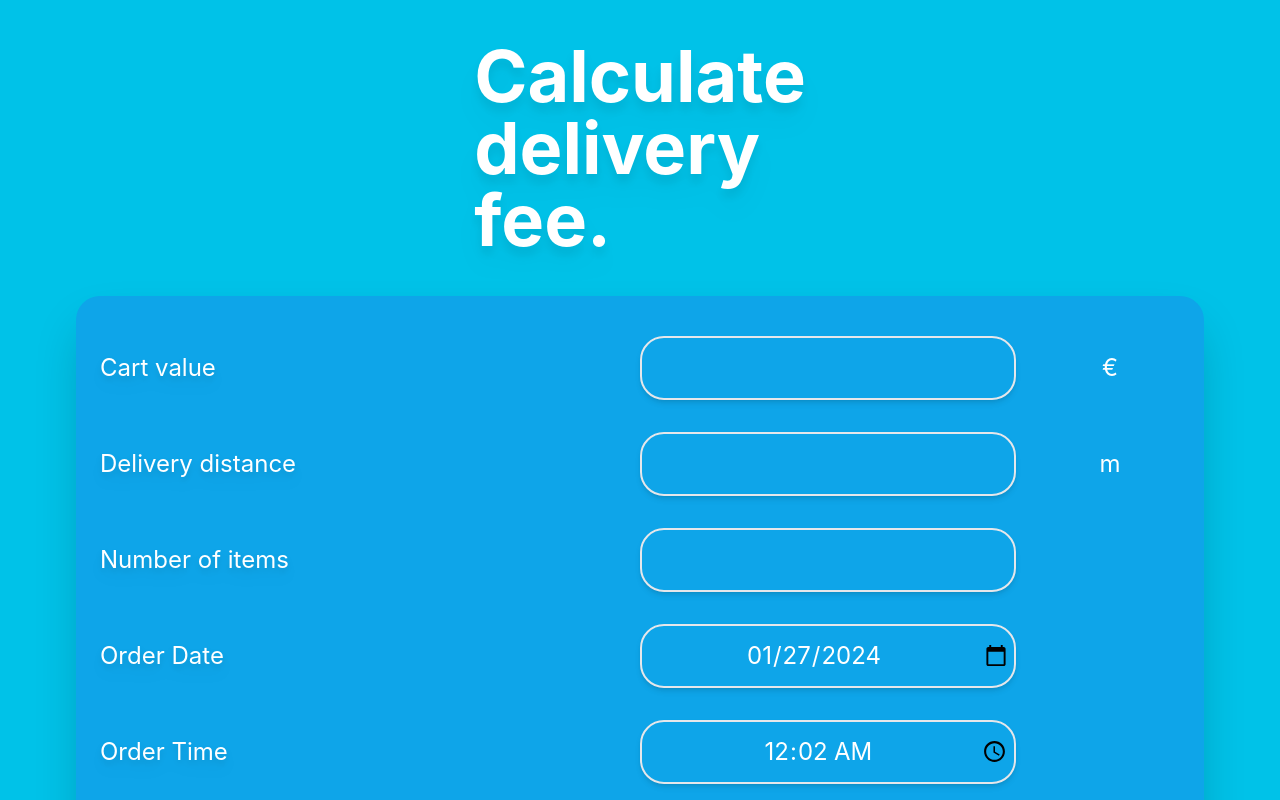
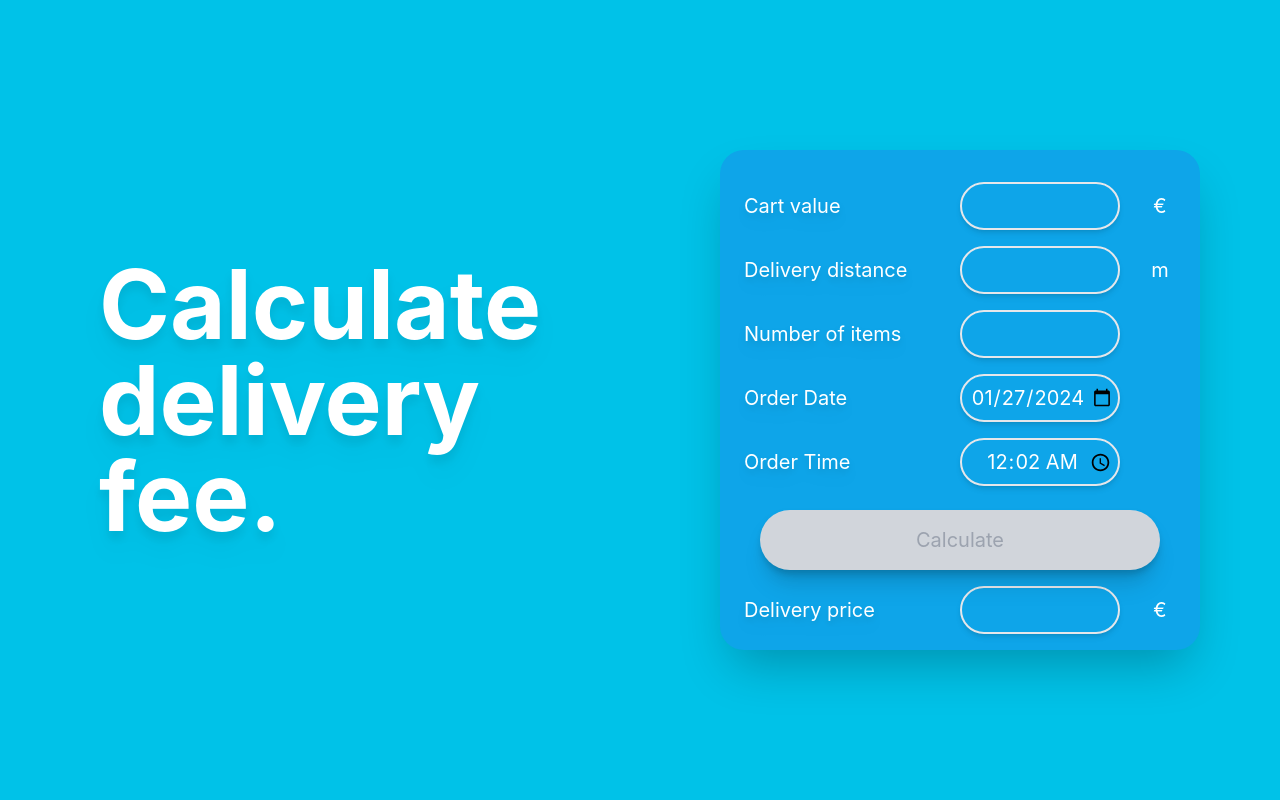
Before and after one commit to patrickkorhonen/Delivery-fee-calculator, a React (Create React App) app in the folder wolt-frontend/: page / in a window 1280 px wide. Shown: the top 800 px of the page. Built offline with nearby package versions, Linux system fonts and the light colour scheme.

Commit message:
modified responsivity

```diff
--- a/wolt-frontend/src/App.tsx
+++ b/wolt-frontend/src/App.tsx
@@ -3,13 +3,13 @@ import Calculator from "./components/calculator";
 
 function App() {
   return (
-    <div className="bg-[#00c2e8] min-h-screen grid 2xl:grid-cols-2">
-      <div className="flex flex-col sm:my-10 drop-shadow-xl mx-auto justify-center text-white text-4xl md:text-7xl 2xl:text-9xl font-inter font-bold">
+    <div className="bg-[#00c2e8] min-h-screen grid xl:grid-cols-2">
+      <div className="flex flex-col sm:my-10 drop-shadow-xl mx-auto justify-center text-white text-4xl md:text-7xl xl:text-8xl 2xl:text-9xl font-inter font-bold">
         <p>Calculate</p>
         <p>delivery</p>
         <p>fee.</p>
       </div>
-      <div className="flex justify-center h-max sm:h-auto mx-2 2xl:mx-28 items-center">
+      <div className="flex justify-center h-max sm:h-auto mx-2 xl:mx-20 2xl:mx-28 items-center">
         <Calculator />
       </div>
     </div>
--- a/wolt-frontend/src/components/calculator.tsx
+++ b/wolt-frontend/src/components/calculator.tsx
@@ -66,22 +66,23 @@ const Calculator = () => {
   }
 
   return (
-    <div className="sm:text-2xl text-sm font-inter shadow-2xl text-white rounded-3xl bg-sky-500">
-      <div className="grid grid-cols-6  items-center sm:h-24 h-16 mt-6">
+    <div className="sm:text-xl 2xl:text-2xl text-sm font-inter shadow-2xl text-white rounded-3xl mb-8 xl:mb-0 bg-sky-500">
+      <div className="grid grid-cols-6  items-center 2xl:h-24 h-16 mt-6">
             <label htmlFor="cartValue" className="ml-6 col-span-3 drop-shadow-lg">
               Cart value
             </label>
             <input
               type="number"
+              step="0.01"
               data-test-id="cartValue"
               id="cartValue"
               min="0"
               onChange={event => setCartValue(Number(event.target.value))}
-              className="sm:h-16 h-12 border-2 col-span-2 rounded-3xl shadow-md text-center bg-sky-500 hover:bg-sky-400 invalid:border-red-700 invalid:text-red-700"
+              className="2xl:h-16 h-12 border-2 col-span-2 rounded-3xl shadow-md text-center bg-sky-500 hover:bg-sky-400 invalid:border-red-700 invalid:text-red-700"
             />
             <p className="text-center">€</p>
       </div>
-      <div className="grid grid-cols-6 items-center sm:h-24 h-16">
+      <div className="grid grid-cols-6 items-center 2xl:h-24 h-16">
             <label htmlFor="deliveryDistance" className="ml-6 col-span-3 drop-shadow-lg ">
               Delivery distance
             </label>
@@ -90,11 +91,11 @@ const Calculator = () => {
               id="deliveryDistance"
               min="0"
               onChange={event => setDeliveryDistance(Number(event.target.value))}
-              className="sm:h-16 h-12 border-2 col-span-2 rounded-3xl shadow-md text-center bg-sky-500 hover:bg-sky-400 invalid:border-red-700 invalid:text-red-700"
+              className="2xl:h-16 h-12 border-2 col-span-2 rounded-3xl shadow-md text-center bg-sky-500 hover:bg-sky-400 invalid:border-red-700 invalid:text-red-700"
             />
             <p className="text-center">m</p>
       </div>
-      <div className="grid grid-cols-6 items-center sm:h-24 h-16">
+      <div className="grid grid-cols-6 items-center 2xl:h-24 h-16">
             <label htmlFor="NumberOfItems" className="text-left col-span-3 ml-6 drop-shadow-lg ">
               Number of items
             </label>
@@ -103,20 +104,20 @@ const Calculator = () => {
               id="NumberOfItems"
               min="0"
               onChange={event => setItemAmount(Number(event.target.value))}
-              className="sm:h-16 h-12 border-2 col-span-2 rounded-3xl shadow-md text-center bg-sky-500 hover:bg-sky-400 invalid:border-red-700 invalid:text-red-700"
+              className="2xl:h-16 h-12 border-2 col-span-2 rounded-3xl shadow-md text-center bg-sky-500 hover:bg-sky-400 invalid:border-red-700 invalid:text-red-700"
             />
       </div>
-      <div className="grid grid-cols-6 items-center sm:h-24 h-16">
+      <div className="grid grid-cols-6 items-center 2xl:h-24 h-16">
             <label htmlFor="date" className="text-left ml-6 col-span-3 drop-shadow-lg ">
               Order Date
             </label>
-            <input onChange={event => setDate(event.target.value)} className="sm:h-16 h-12 min-w-28 border-2 col-span-2 px-1 rounded-3xl shadow-md text-center bg-sky-500 hover:bg-sky-400 invalid:border-red-700 invalid:text-red-700" type="date" id="date" defaultValue={date} />
+            <input onChange={event => setDate(event.target.value)} className="2xl:h-16 h-12 min-w-28 border-2 col-span-2 px-1 rounded-3xl shadow-md text-center bg-sky-500 hover:bg-sky-400 invalid:border-red-700 invalid:text-red-700" type="date" id="date" defaultValue={date} />
       </div>
-      <div className="grid grid-cols-6 items-center sm:h-24 h-16">
+      <div className="grid grid-cols-6 items-center 2xl:h-24 h-16">
             <label htmlFor="time" className="text-left ml-6 col-span-3 drop-shadow-lg ">
               Order Time
             </label>
-            <input onChange={event => setTime(event.target.value)} className="sm:h-16 h-12 min-w-28 border-2 col-span-2 px-1 rounded-3xl shadow-md pl-6 text-center bg-sky-500 hover:bg-sky-400 invalid:border-red-700 invalid:text-red-700" type="time" id="time" defaultValue={time} min="00:00" max="24:00"/>
+            <input onChange={event => setTime(event.target.value)} className="2xl:h-16 h-12 min-w-28 border-2 col-span-2 px-1 rounded-3xl shadow-md pl-6 text-center bg-sky-500 hover:bg-sky-400 invalid:border-red-700 invalid:text-red-700" type="time" id="time" defaultValue={time} min="00:00" max="24:00"/>
       </div>
       {cartValue > 0 && deliveryDistance > 0 && itemAmount > 0 && date ? (
         <div className="flex justify-center mt-4 mb-4">
@@ -124,15 +125,15 @@ const Calculator = () => {
       </div>
       ) : (
         <div className="flex justify-center mt-4 mb-4">
-        <button className="rounded-full w-full mx-10 px-20 py-6 shadow-xl drop-shadow-lg text-gray-400 bg-gray-300">Calculate</button>
+        <button className="rounded-full w-full mx-10 px-20 py-4 2xl:py-6 shadow-xl drop-shadow-lg text-gray-400 bg-gray-300">Calculate</button>
       </div>
       )}
 
-      <div className="grid grid-cols-6  items-center h-24 mb-4">
+      <div className="grid grid-cols-6  items-center 2xl:h-24 mb-4">
             <p className="ml-6 col-span-3 drop-shadow-lg">
               Delivery price
             </p>
-            <p className="sm:h-16 h-12 flex justify-center items-center border-2 col-span-2 rounded-3xl shadow-md bg-sky-500">{deliveryFee}</p>
+            <p className="2xl:h-16 h-12 flex justify-center items-center border-2 col-span-2 rounded-3xl shadow-md bg-sky-500">{deliveryFee}</p>
             <p className="text-center">€</p>
       </div>
     </div>
```
